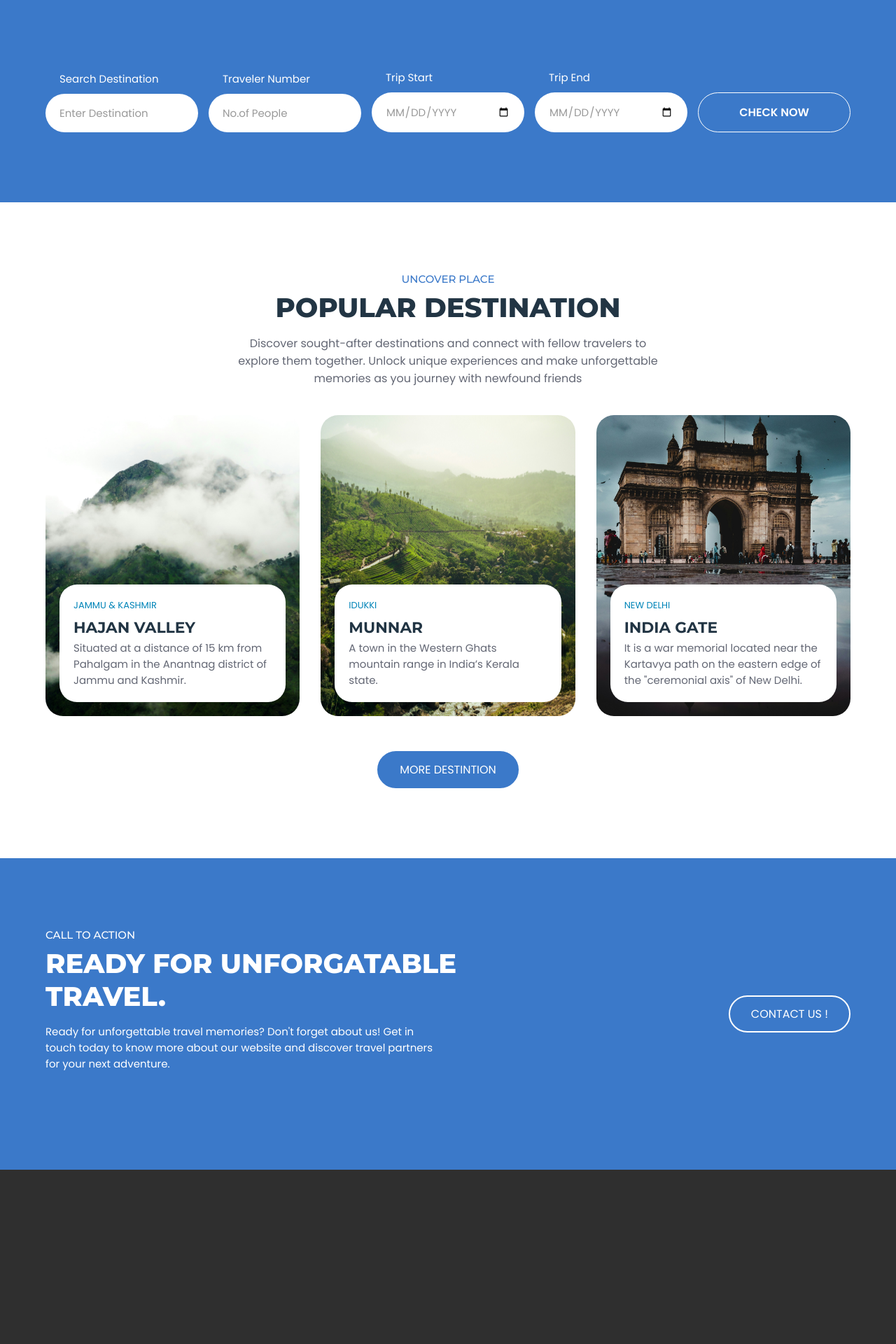
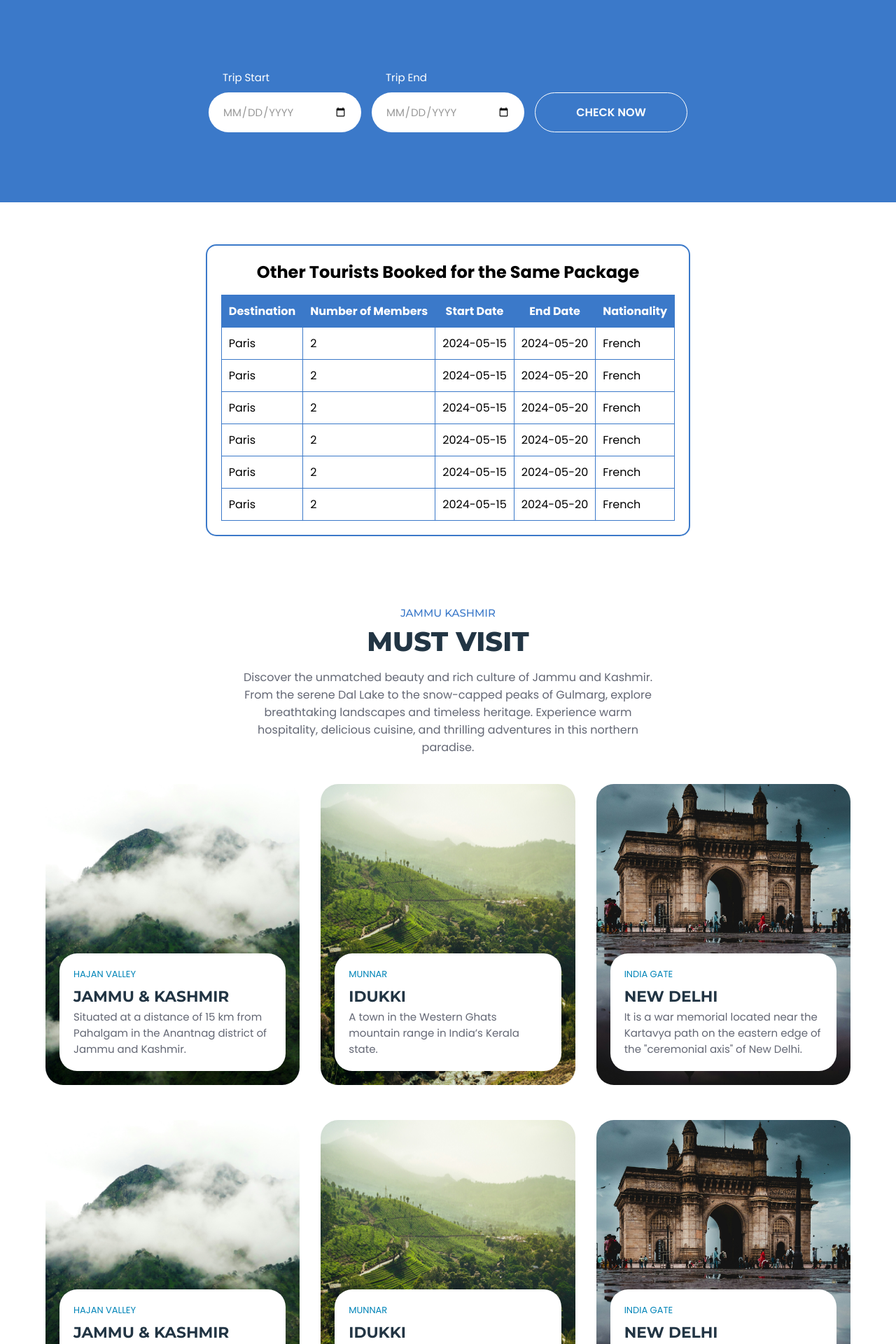
Before and after one commit to shinojeattath/Travel-Together, a Django app: template templates/places.html in a window 1280 px wide. Shown: the part 801-2721 px from the top of the page at 70% size. Before the commit the page ends 2472 px from the top, so only its background shows below. Run offline with Django 5.2, Linux system fonts and the light colour scheme; the template is opened without the code that fills it, so the values that code supplies are empty.

Commit message:
Places Template Added with tourist info

```diff
--- a/assets/login/css/home.css
+++ b/assets/login/css/home.css
@@ -331,6 +331,10 @@
     padding-top: 125px;
   }
 
+  .hero#jammu {
+    background-image: url("../img/kashmir.jpg");
+  }
+
   .hero-title { margin-bottom: 20px; }
 
   .hero-text {
@@ -380,6 +384,43 @@
     --border-width: 1px;
     font-weight: var(--fw-600);
     margin-top: 35px;
+  }
+
+
+  .tourist-info {
+    background-color: white;
+    padding-top: 60px;
+    display: flex;
+    justify-content: center;
+    align-items: center;
+    padding-bottom: -30px;
+  }
+
+  .rectangle-container {
+    border: 2px solid var(--bright-navy-blue);
+    border-radius: var(--radius-15);
+    padding: 20px;
+  }
+
+  .tourist-table {
+    width: 100%;
+    border-collapse: collapse;
+  }
+
+  .tourist-table th,
+  .tourist-table td {
+    border: .5px solid var(--bright-navy-blue);
+    padding: 10px;
+  }
+
+  .tourist-table th {
+    background-color: var(--bright-navy-blue);
+    color: var(--white);
+  }
+
+  .tourist-table th:first-child,
+  .tourist-table td:first-child {
+    text-align: left;
   }
 
   .popular { padding-block: var(--section-padding); }
--- a/templates/places.html
+++ b/templates/places.html
@@ -5,7 +5,7 @@
   <meta charset="UTF-8">
   <meta http-equiv="X-UA-Compatible" content="IE=edge">
   <meta name="viewport" content="width=device-width, initial-scale=1.0">
-  <title>Home</title>
+  <title>Jammu Kashmir</title>
   <link rel="stylesheet" href="{% static 'login/css/home.css' %}">
   <link rel="preconnect" href="https://fonts.googleapis.com">
   <link rel="preconnect" href="https://fonts.gstatic.com" crossorigin>
@@ -29,47 +29,17 @@
         </div>
       </div>
     </div>
-    <div class="header-bottom">
-      <div class="container">
-        <nav class="navbar" data-navbar>
-          <div class="navbar-top">
-            <a href="#" class="logo">
-              <img src="{% static '/images/logo-blue.svg' %}" alt="Tourly logo">
-            </a>
-            <button class="nav-close-btn" aria-label="Close Menu" data-nav-close-btn>
-              <ion-icon name="close-outline"></ion-icon>
-            </button>
-          </div>
-          <ul class="navbar-list">
-            <li>
-              <a href="#home" class="navbar-link" data-nav-link>home</a>
-            </li>
-            <li>
-              <a href="#destination" class="navbar-link" data-nav-link>destination</a>
-            </li>
-            <li>
-              <a href="#contact" class="navbar-link" data-nav-link>contact us</a>
-            </li>
-          </ul>
-        </nav>
-        <a href="#find-match" class="btn btn-primary" >Check Now</a>
-      </div>
-    </div>
   </header>
   <main>
     <article>
-      <section class="hero" id="home">
+      <section class="hero" id="jammu">
         <div class="container">
 
-          <h2 class="h1 hero-title">Explore. Connect. Travel.</h2>
+          <h2 class="h1 hero-title">Jammu & Kashmir</h2>
 
           <p class="hero-text">
-            Embark on adventures and forge friendships as you explore the world with like-minded travelers. Join us to make every journey an unforgettable experience.
+            Picturesque and enchanting, Kashmir is cradled high in the lofty green Himalayas and hailed all over the world for its incredible natural beauty. Surrounded by mountain peaks, lush green valleys, glistening lakes, temples and spectacular Mughal-era gardens, it has inspired poets through centuries.
           </p>
-
-          <div class="btn-group">
-            <button class="btn btn-secondary">Learn More</button>
-          </div>
 
         </div>
       </section>
@@ -79,16 +49,7 @@
           <form action="" class="tour-search-form">
 
             <div class="input-wrapper">
-              <label for="destination" class="input-label">Search Destination</label>
 
-              <input type="text" name="destination" id="destination" required placeholder="Enter Destination"
-                class="input-field">
-            </div>
-
-            <div class="input-wrapper">
-              <label for="people" class="input-label">Traveler Number</label>
-
-              <input type="number" name="people" id="people" required placeholder="No.of People" class="input-field">
             </div>
 
             <div class="input-wrapper">
@@ -110,15 +71,78 @@
         </div>
       </section>
 
+      <section class="tourist-info">
+        <div class="container">
+          <div class="rectangle-container">
+            <h2 class="section-title">Other Tourists Booked for the Same Package</h2>
+            <table class="tourist-table">
+              <thead>
+                <tr>
+                  <th>Destination</th>
+                  <th>Number of Members</th>
+                  <th>Start Date</th>
+                  <th>End Date</th>
+                  <th>Nationality</th>
+                </tr>
+              </thead>
+              <tbody>
+                <tr>
+                  <td>Paris</td>
+                  <td>2</td>
+                  <td>2024-05-15</td>
+                  <td>2024-05-20</td>
+                  <td>French</td>
+                </tr>
+                <tr>
+                  <td>Paris</td>
+                  <td>2</td>
+                  <td>2024-05-15</td>
+                  <td>2024-05-20</td>
+                  <td>French</td>
+                </tr>
+                <tr>
+                  <td>Paris</td>
+                  <td>2</td>
+                  <td>2024-05-15</td>
+                  <td>2024-05-20</td>
+                  <td>French</td>
+                </tr>
+                <tr>
+                  <td>Paris</td>
+                  <td>2</td>
+                  <td>2024-05-15</td>
+                  <td>2024-05-20</td>
+                  <td>French</td>
+                </tr>
+                <tr>
+                  <td>Paris</td>
+                  <td>2</td>
+                  <td>2024-05-15</td>
+                  <td>2024-05-20</td>
+                  <td>French</td>
+                </tr>
+                <tr>
+                  <td>Paris</td>
+                  <td>2</td>
+                  <td>2024-05-15</td>
+                  <td>2024-05-20</td>
+                  <td>French</td>
+                </tr>
+              </tbody>
+            </table>
+          </div>
+        </div>
+      </section>
+
       <section class="popular" id="destination">
         <div class="container">
 
-          <p class="section-subtitle">Uncover place</p>
+          <p class="section-subtitle">Jammu Kashmir</p>
 
-          <h2 class="h2 section-title">Popular destination</h2>
+          <h2 class="h2 section-title">Must Visit</h2>
 
           <p class="section-text">
-            Discover sought-after destinations and connect with fellow travelers to explore them together. Unlock unique experiences and make unforgettable memories as you journey with newfound friends
+            Discover the unmatched beauty and rich culture of Jammu and Kashmir. From the serene Dal Lake to the snow-capped peaks of Gulmarg, explore breathtaking landscapes and timeless heritage. Experience warm hospitality, delicious cuisine, and thrilling adventures in this northern paradise.
           </p>
 
           <ul class="popular-list">
@@ -132,10 +156,10 @@
 
                 <div class="card-content">
                   <p class="card-subtitle">
-                    <a href="#">Jammu & Kashmir</a>
+                    <a href="#">Hajan Valley</a>
                   </p>
                   <h3 class="h3 card-title">
-                    <a href="#">Hajan Valley</a>
+                    <a href="#">Jammu & Kashmir</a>
                   </h3>
                   <p class="card-text">
                     Situated at a distance of 15 km from Pahalgam in the Anantnag district of Jammu and Kashmir.
@@ -150,10 +174,10 @@
                 </figure>
                 <div class="card-content">
                   <p class="card-subtitle">
-                    <a href="#">Idukki</a>
+                    <a href="#">Munnar</a>
                   </p>
                   <h3 class="h3 card-title">
-                    <a href="#">Munnar</a>
+                    <a href="#">Idukki</a>
                   </h3>
                   <p class="card-text">
                     A town in the Western Ghats mountain range in India’s Kerala state.
@@ -168,10 +192,10 @@
                 </figure>
                 <div class="card-content">
                   <p class="card-subtitle">
-                    <a href="#">New Delhi</a>
+                    <a href="#">India Gate</a>
                   </p>
                   <h3 class="h3 card-title">
-                    <a href="#">India Gate</a>
+                    <a href="#">New Delhi</a>
                   </h3>
                   <p class="card-text">
                     It is a war memorial located near the Kartavya path on the eastern edge of the "ceremonial axis" of New Delhi.
@@ -180,7 +204,65 @@
               </div>
             </li>
           </ul>
-          <button class="btn btn-primary">More destintion</button>
+          <ul class="popular-list">
+
+            <li>
+              <div class="popular-card">
+
+                <figure class="card-img">
+                  <img src="{% static '/login/img/jammu.jpg' %}" alt="San miguel, italy" loading="lazy">
+                </figure>
+
+                <div class="card-content">
+                  <p class="card-subtitle">
+                    <a href="#">Hajan Valley</a>
+                  </p>
+                  <h3 class="h3 card-title">
+                    <a href="#">Jammu & Kashmir</a>
+                  </h3>
+                  <p class="card-text">
+                    Situated at a distance of 15 km from Pahalgam in the Anantnag district of Jammu and Kashmir.
+                  </p>
+                </div>
+              </div>
+            </li>
+            <li>
+              <div class="popular-card">
+                <figure class="card-img">
+                  <img src="{% static '/login/img/munnar.jpg' %}" alt="Burj khalifa, dubai" loading="lazy">
+                </figure>
+                <div class="card-content">
+                  <p class="card-subtitle">
+                    <a href="#">Munnar</a>
+                  </p>
+                  <h3 class="h3 card-title">
+                    <a href="#">Idukki</a>
+                  </h3>
+                  <p class="card-text">
+                    A town in the Western Ghats mountain range in India’s Kerala state.
+                  </p>
+                </div>
+              </div>
+            </li>
+            <li>
+              <div class="popular-card">
+                <figure class="card-img">
+                  <img src="{% static '/login/img/india-gate.jpg' %}" alt="Kyoto temple, japan" loading="lazy">
+                </figure>
+                <div class="card-content">
+                  <p class="card-subtitle">
+                    <a href="#">India Gate</a>
+                  </p>
+                  <h3 class="h3 card-title">
+                    <a href="#">New Delhi</a>
+                  </h3>
+                  <p class="card-text">
+                    It is a war memorial located near the Kartavya path on the eastern edge of the "ceremonial axis" of New Delhi.
+                  </p>
+                </div>
+              </div>
+            </li>
+          </ul>
         </div>
       </section>
       <section class="cta" id="contact">
--- a/travel_app/urls.py
+++ b/travel_app/urls.py
@@ -5,5 +5,6 @@ urlpatterns = [
     path('',views.user_login, name = 'user_login'),
     path('homepage',views.homepage, name = 'homepage'),
     path('signup',views.signup, name = 'signup'),
+    path('places',views.places, name = 'places'),
 
 ]
--- a/travel_app/views.py
+++ b/travel_app/views.py
@@ -37,3 +37,6 @@ def signup(request):
 
 def homepage(request):
     return render(request, 'home.html')
+
+def places(request):
+    return render(request, 'places.html')
```
Also changed, not shown: templates/home.html (+6 -6 lines), assets/login/img/kashmir.jpg (added).
